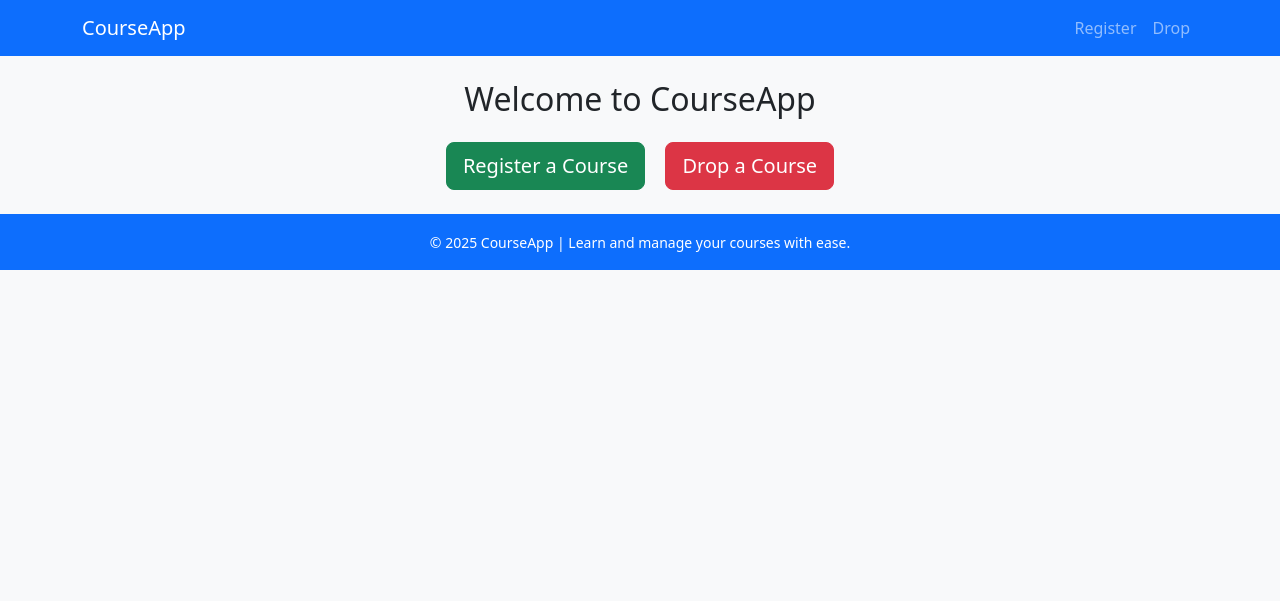
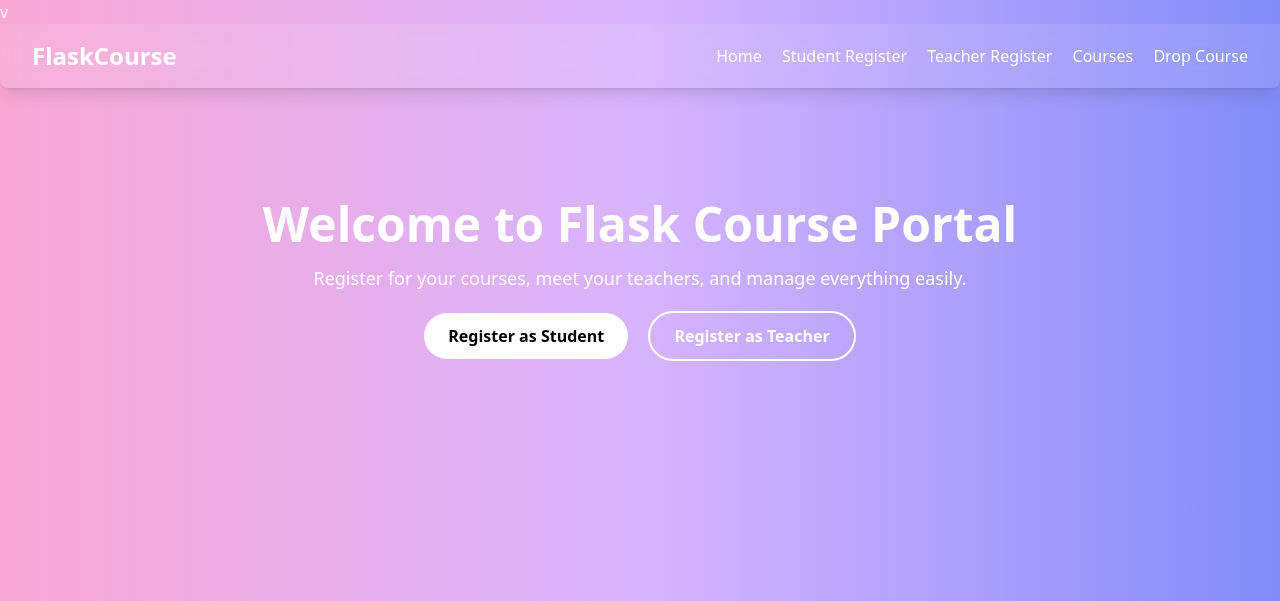
Before and after one commit to RawailEocean/flask-course-app, a Flask app: page / in a window 1280 px wide. Shown: the top 601 px of the page. Run offline with Flask 3, Linux system fonts and the light colour scheme; some libraries are stand-ins or nearby versions.

Commit message:
Update index.html

```diff
--- a/templates/index.html
+++ b/templates/index.html
@@ -1,8 +1,12 @@
-{% extends "layout.html" %}
+v{% extends "base.html" %}
+{% block title %}Home - FlaskCourse{% endblock %}
 {% block content %}
-<h2 class="text-center mb-4">Welcome to CourseApp</h2>
-<div class="text-center">
-    <a href="{{ url_for('register') }}" class="btn btn-success btn-lg mx-2">Register a Course</a>
-    <a href="{{ url_for('drop') }}" class="btn btn-danger btn-lg mx-2">Drop a Course</a>
+<div class="text-center mt-20">
+    <h2 class="text-5xl font-bold mb-4">Welcome to Flask Course Portal</h2>
+    <p class="text-lg">Register for your courses, meet your teachers, and manage everything easily.</p>
+    <div class="mt-8 space-x-4">
+        <a href="/register/student" class="bg-white text-black px-6 py-3 rounded-full font-semibold hover:bg-opacity-80 transition">Register as Student</a>
+        <a href="/register/teacher" class="border-2 border-white px-6 py-3 rounded-full font-semibold hover:bg-white hover:text-black transition">Register as Teacher</a>
+    </div>
 </div>
 {% endblock %}
```
